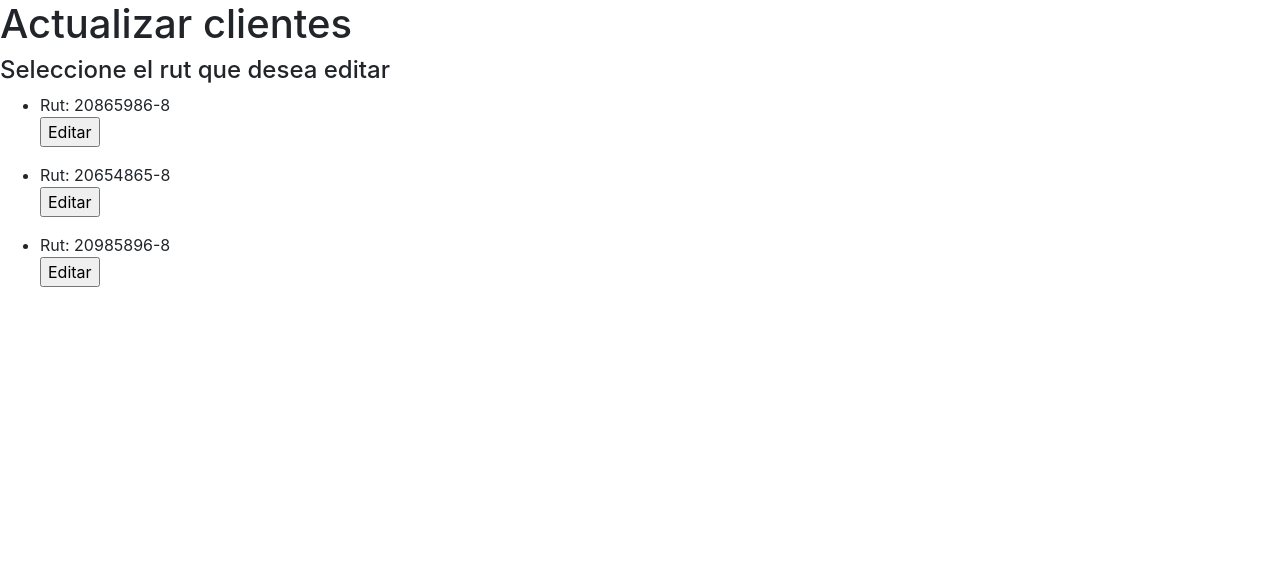
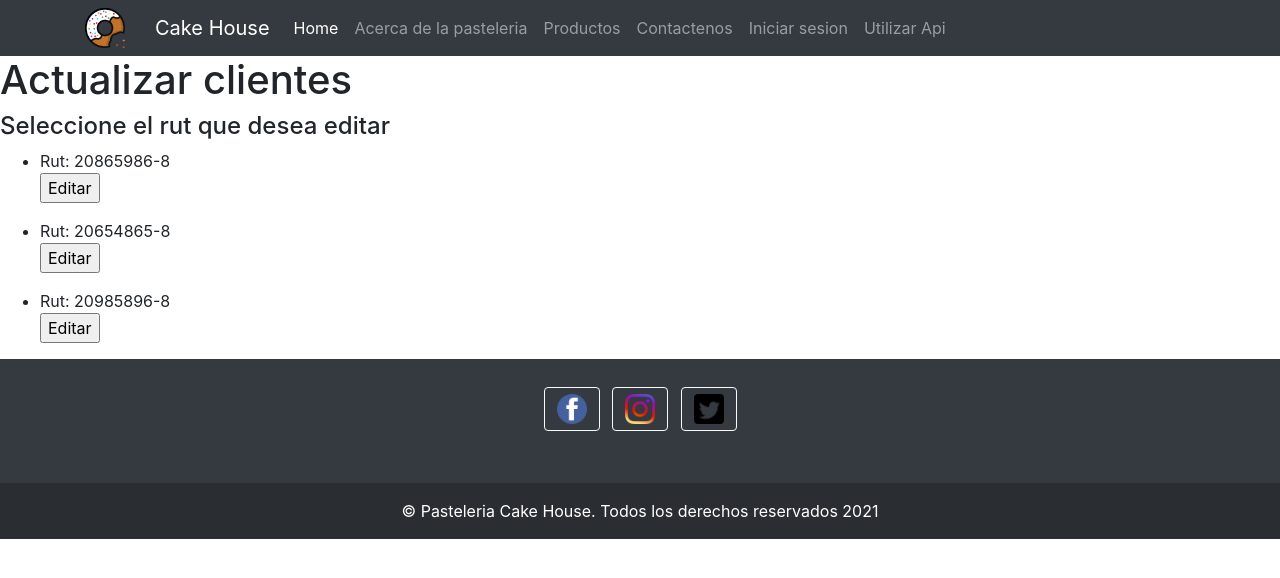
Before and after one commit to Ignacio1809/prueba4, a Django app: page /pasteleria/actualizar in a window 1280 px wide. Shown: the top 578 px of the page. Run offline with Django 3.2, Linux system fonts and the light colour scheme; data comes from the database, SQL or seed files in the repository; some libraries are stand-ins or nearby versions.

Commit message:
Se actualiza el actualizar cliente

```diff
--- a/pasteleria/templates/pasteleria/actualizar.html
+++ b/pasteleria/templates/pasteleria/actualizar.html
@@ -2,6 +2,43 @@
 <link rel="stylesheet" type="text/css" href="{% static 'css/bootstrap.min.css' %}">
 <link rel="stylesheet" type="text/css" href="{% static 'css/style.css' %}">
 <script src="{% static 'js/funciones.js' %}"></script>
+
+<div>
+    <nav class="navbar navbar-expand-lg navbar-dark bg-dark">
+        <div class="container">
+            <img id="imagen" src="{% static 'img/iconfinder_bite-cake-christmas-cookie-seet_5448872.png' %}">
+            <a class="navbar-brand" href="#">Cake House</a>
+            <button class="navbar-toggler" type="button" data-toggle="collapse" data-target="#navbarsExample07"
+                aria-controls="navbarsExample07" aria-expanded="false" aria-label="Toggle navigation">
+                <span class="navbar-toggler-icon"></span>
+            </button>
+
+            <div class="collapse navbar-collapse" id="navbarsExample07">
+                <ul class="navbar-nav mr-auto">
+                    <li class="nav-item active">
+                        <a class="nav-link" href="{% url 'pasteleria:inicio' %}">Home <span class="sr-only">(current)</span></a>
+                    </li>
+                    <li class="nav-item">
+                        <a class="nav-link" href="#">Acerca de la pasteleria</a>
+                    </li>
+                    <li class="nav-item">
+                        <a class="nav-link" href="#">Productos</a>
+                    </li>
+                    <li class="nav-item">
+                        <a class="nav-link" href="#">Contactenos</a>
+                    </li>
+                    <li class="nav-item">
+                        <a class="nav-link" href="{% url 'pasteleria:frm_iniciar_sesion' %}">Iniciar sesion</a>
+                    </li>
+                    <li class="nav-item">
+                        <a class="nav-link" href="http://localhost:8000/api/">Utilizar Api</a>
+                    </li>
+                </ul>
+            </div>
+        </div>
+    </nav>
+</div>
+
 <h1>Actualizar clientes</h1>
 <h4>Seleccione el rut que desea editar</h4>
 {% for i in actualizar %}
@@ -19,3 +56,38 @@
     </ul>
 </form>
 {% endfor %}
+
+<footer class="bg-dark text-center text-white">
+    <!-- Grid container -->
+    <div class="container p-4 pb-0">
+        <!-- Section: Social media -->
+        <section class="mb-4">
+            <!-- Facebook -->
+            <a class="btn btn-outline-light btn-floating m-1" href="#!" role="button"><i
+                    class="fab fa-facebook-f"></i><img src="{% static 'img/facebook.png' %}" style="width: 30px"></a>
+
+            <!-- Twitter -->
+            <a class="btn btn-outline-light btn-floating m-1" href="#!" role="button"><i
+                    class="fab fa-instagram"></i><img src="{% static 'img/instagram.png' %}" style="width: 30px"></a>
+
+            <!-- Google -->
+            <a class="btn btn-outline-light btn-floating m-1" href="#!" role="button"><i
+                    class="fab fa-twitter"></i><img src="{% static 'img/twitter.png' %}" style="width: 30px"></a>
+        </section>
+        <!-- Section: Social media -->
+    </div>
+    <!-- Grid container -->
+
+    <!-- Copyright -->
+    <div class="text-center p-3" style="background-color: rgba(0, 0, 0, 0.2);">
+        © Pasteleria Cake House. Todos los derechos reservados 2021
+    </div>
+    <!-- Copyright -->
+</footer>
+
+
+<script src="{% static 'js/jquery-3.6.0.min.js' %}"></script>
+<script src="{% static 'js/bootstrap.min.js' %}"></script>
+
+<script src="{% static 'js/jquery-3.6.0.min.js' %}"></script>
+<script src="{% static 'js/bootstrap.min.js' %}"></script>
```
